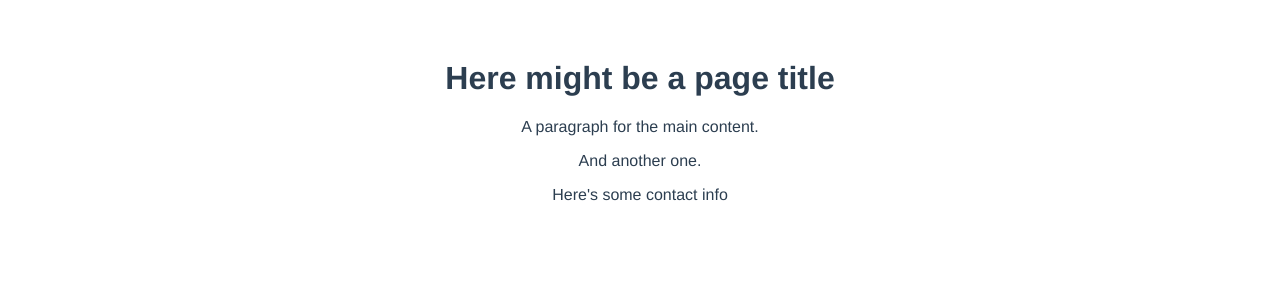
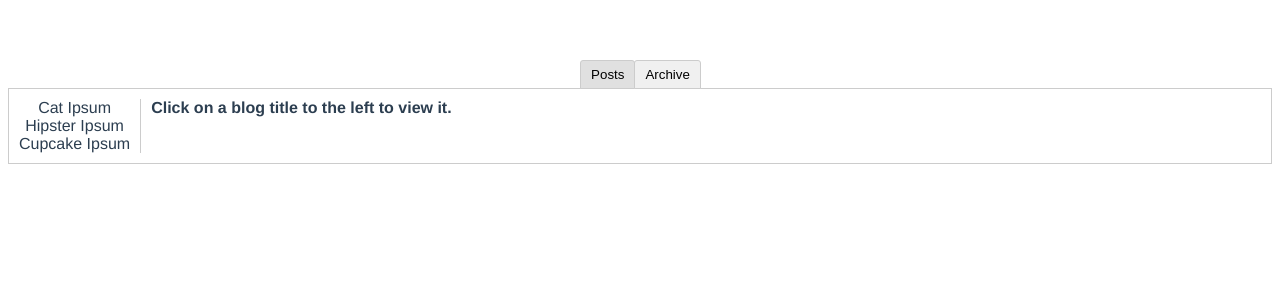
Before and after one commit to Ostaer/vue-learn, a Vue app: page / in a window 1280 px wide. Shown: the top 300 px of the page. Built offline with nearby package versions, Linux system fonts and the light colour scheme.

Commit message:
10.1-webpack

```diff
--- a/package.json
+++ b/package.json
@@ -41,6 +41,8 @@
     "file-loader": "^1.1.4",
     "friendly-errors-webpack-plugin": "^1.6.1",
     "html-webpack-plugin": "^2.30.1",
+    "less": "^3.9.0",
+    "less-loader": "^5.0.0",
     "node-notifier": "^5.1.2",
     "optimize-css-assets-webpack-plugin": "^3.2.0",
     "ora": "^1.2.0",
--- a/src/App.vue
+++ b/src/App.vue
@@ -1,31 +1,46 @@
 <template>
   <div id="app">
-    <base-layout>
-      <template v-slot:header>
-        <h1>Here might be a page title</h1>
-      </template>
+    <button
+      v-for="tab in tabs"
+      v-bind:key="tab"
+      v-bind:class="['tab-button', { active: currentTab === tab }]"
+      v-on:click="currentTab = tab"
+    >{{ tab }}
+    </button>
 
-      <p>A paragraph for the main content.</p>
-      <p>And another one.</p>
-
-      <template v-slot:footer>
-        <p>Here's some contact info</p>
-      </template>
-    </base-layout>
+    <keep-alive>
+      <component
+        v-bind:is="currentTabComponent"
+        class="tab"
+      ></component>
+    </keep-alive>
   </div>
 </template>
 
 <script>
-import baseLayout from '@/components/baseLayout'
+import tabPosts from '@/components/tabPosts'
+import tabArchive from '@/components/tabArchive'
 export default {
   name: 'App',
   components: {
-    baseLayout
+    tabPosts,
+    tabArchive
+  },
+  data () {
+    return {
+      currentTab: 'Posts',
+      tabs: ['Posts', 'Archive']
+    }
+  },
+  computed: {
+    currentTabComponent: function () {
+      return 'tab-' + this.currentTab.toLowerCase()
+    }
   }
 }
 </script>
 
-<style>
+<style lang="less">
 #app {
   -webkit-font-smoothing: antialiased;
   font-family: 'Avenir', Helvetica, Arial, sans-serif;
@@ -35,4 +50,63 @@
   color: #2c3e50;
   margin-top: 60px;
 }
+.tab-button {
+  padding: 6px 10px;
+  border-top-left-radius: 3px;
+  border-top-right-radius: 3px;
+  border: 1px solid #ccc;
+  cursor: pointer;
+  background: #f0f0f0;
+  margin-bottom: -1px;
+  margin-right: -1px;
+}
+
+.tab-button:hover {
+  background: #e0e0e0;
+}
+
+.tab-button.active {
+  background: #e0e0e0;
+}
+
+.tab {
+  border: 1px solid #ccc;
+  padding: 10px;
+}
+
+.posts-tab {
+  display: flex;
+}
+
+.posts-sidebar {
+  max-width: 40vw;
+  margin: 0;
+  padding: 0 10px 0 0;
+  list-style-type: none;
+  border-right: 1px solid #ccc;
+}
+
+.posts-sidebar li {
+  white-space: nowrap;
+  text-overflow: ellipsis;
+  overflow: hidden;
+  cursor: pointer;
+}
+
+.posts-sidebar li:hover {
+  background: #eee;
+}
+
+.posts-sidebar li.selected {
+  background: lightblue;
+}
+
+.selected-post-container {
+  padding-left: 10px;
+}
+
+.selected-post > :first-child {
+  margin-top: 0;
+  padding-top: 0;
+}
 </style>
--- a/src/components/baseLayout.vue
+++ /dev/null
@@ -1,23 +0,0 @@
-<template>
-  <div class="container">
-    <header>
-      <slot name="header"></slot>
-    </header>
-    <main>
-      <slot></slot>
-    </main>
-    <footer>
-      <slot name="footer"></slot>
-    </footer>
-  </div>
-</template>
-
-<script>
-export default {
-  name: 'baseLayout'
-}
-</script>
-
-<style scoped>
-
-</style>
--- /dev/null
+++ b/src/components/tabArchive.vue
@@ -0,0 +1,13 @@
+<template>
+  <div>Archive component</div>
+</template>
+
+<script>
+export default {
+  name: 'tabArchive'
+}
+</script>
+
+<style scoped>
+
+</style>
--- /dev/null
+++ b/src/components/tabPosts.vue
@@ -0,0 +1,58 @@
+<template>
+  <div class="posts-tab">
+    <ul class="posts-sidebar">
+      <li
+        v-for="post in posts"
+        v-bind:key="post.id"
+        v-bind:class="{ selected: post === selectedPost }"
+        v-on:click="selectedPost = post"
+      >
+        {{ post.title }}
+      </li>
+    </ul>
+    <div class="selected-post-container">
+      <div
+        v-if="selectedPost"
+        class="selected-post"
+      >
+        <h3>{{ selectedPost.title }}</h3>
+        <div v-html="selectedPost.content"></div>
+      </div>
+      <strong v-else>
+        Click on a blog title to the left to view it.
+      </strong>
+    </div>
+  </div>
+</template>
+
+<script>
+export default {
+  name: 'tabPosts',
+  data () {
+    return {
+      posts: [
+        {
+          id: 1,
+          title: 'Cat Ipsum',
+          content: '<p>Dont wait for the storm to pass, dance in the rain kick up litter decide to want nothing to do with my owner today demand to be let outside at once, and expect owner to wait for me as i think about it cat cat moo moo lick ears lick paws so make meme, make cute face but lick the other cats. Kitty poochy chase imaginary bugs, but stand in front of the computer screen. Sweet beast cat dog hate mouse eat string barf pillow no baths hate everything stare at guinea pigs. My left donut is missing, as is my right loved it, hated it, loved it, hated it scoot butt on the rug cat not kitten around</p>'
+        },
+        {
+          id: 2,
+          title: 'Hipster Ipsum',
+          content: '<p>Bushwick blue bottle scenester helvetica ugh, meh four loko. Put a bird on it lumbersexual franzen shabby chic, street art knausgaard trust fund shaman scenester live-edge mixtape taxidermy viral yuccie succulents. Keytar poke bicycle rights, crucifix street art neutra air plant PBR&B hoodie plaid venmo. Tilde swag art party fanny pack vinyl letterpress venmo jean shorts offal mumblecore. Vice blog gentrify mlkshk tattooed occupy snackwave, hoodie craft beer next level migas 8-bit chartreuse. Trust fund food truck drinking vinegar gochujang.</p>'
+        },
+        {
+          id: 3,
+          title: 'Cupcake Ipsum',
+          content: '<p>Icing dessert soufflé lollipop chocolate bar sweet tart cake chupa chups. Soufflé marzipan jelly beans croissant toffee marzipan cupcake icing fruitcake. Muffin cake pudding soufflé wafer jelly bear claw sesame snaps marshmallow. Marzipan soufflé croissant lemon drops gingerbread sugar plum lemon drops apple pie gummies. Sweet roll donut oat cake toffee cake. Liquorice candy macaroon toffee cookie marzipan.</p>'
+        }
+      ],
+      selectedPost: null
+    }
+  }
+}
+</script>
+
+<style scoped>
+
+</style>
```
Also changed, not shown: 1 other file (tests, documents, lock files or other folders).
